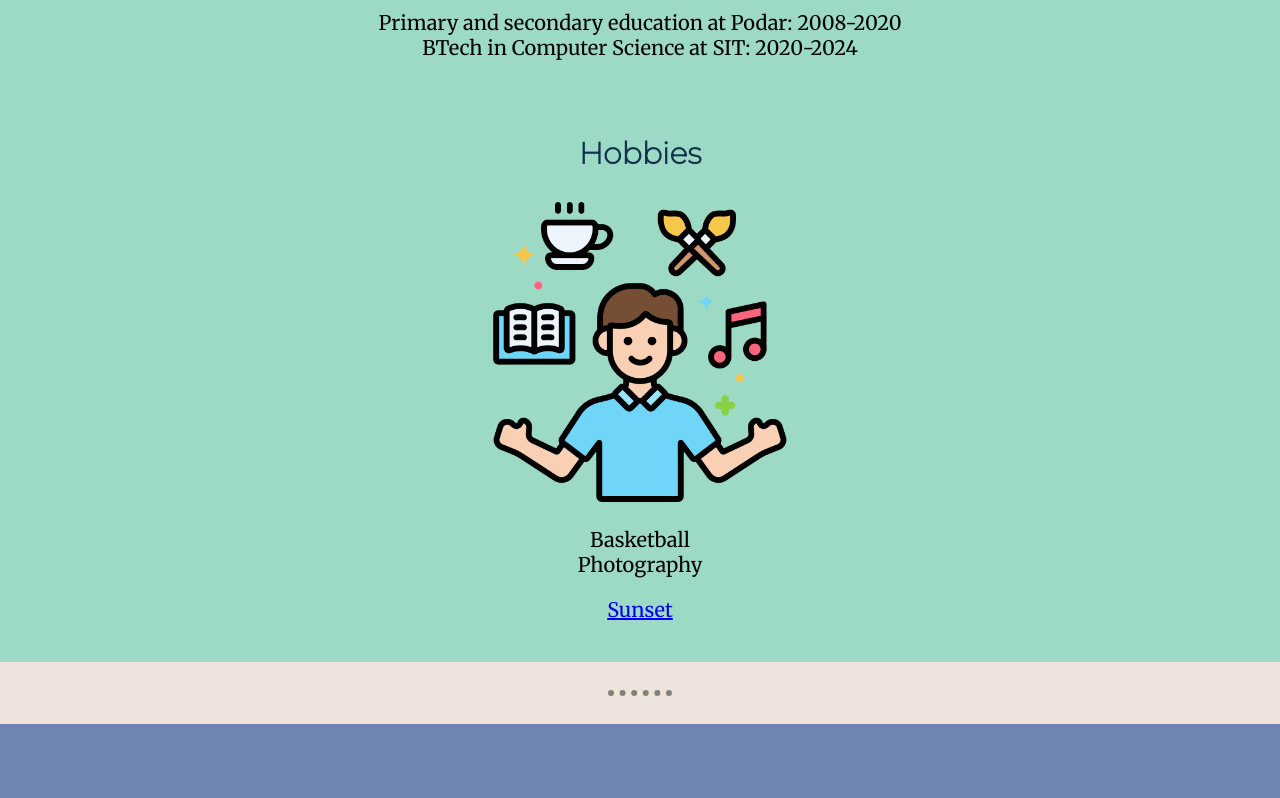
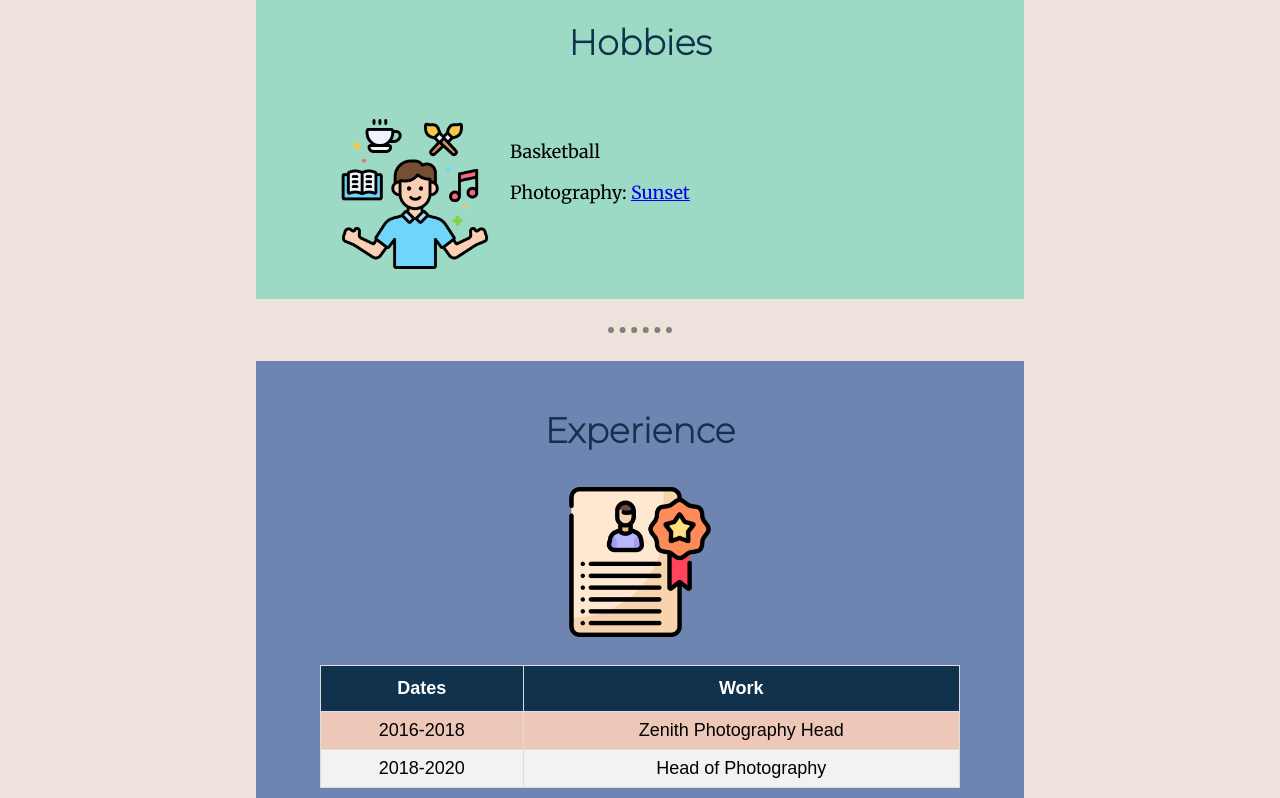
Before and after one commit to VardhJ/cv, a plain HTML site: page index.html in a window 1280 px wide. Shown: the part 1280-2078 px from the top of the page. Drawn offline with Linux system fonts and the light colour scheme.

Commit message:
Updated design

```diff
--- a/css/styles.css
+++ b/css/styles.css
@@ -7,7 +7,7 @@
     font-size: 18px;
   }
   .bg-img{
-    background-image: url(../images/sky.jpg);
+    background-image: url(../images/sky1.jpg);
     background-repeat: no-repeat;
     background-size: cover;
   }
@@ -17,7 +17,7 @@
     font-weight: 900;
     background: #0000009c;
     text-align: center;
-    font-size: 45px;
+    font-size: 5rem;
   }
   .profileheader1{
     margin-right: 0;
@@ -26,7 +26,7 @@
   }
   .intro {
     text-align: center;
-    font-size: 22px;
+    font-size: 1.5rem;
   }
   .profileheader2{
     background-color: #FA8072;
@@ -37,21 +37,23 @@
   }
   .education{
     background-color: #9DDAC6;
-    margin-left: 0;
-    margin-right: 0;
-    padding-top: 40px;
-    padding-bottom: 40px;
-    font-size: 20px;
-    text-align: center;
+    padding: 1% 5% 6% 5%;
+    font-size: 18px;
+    margin: auto;
+    width:50%;
+    text-align: left;
   }
   .experience{
     background-color: #6E85B2;
-    margin-left: 0;
-    margin-right: 0;
-    padding-top: 40px;
-    padding-bottom: 40px;
-    font-size: 20px;
+    padding: 1% 5% 6% 5%;
+    font-size: 18px;
+    margin: auto;
+    width:50%;
     text-align: center;
+  }
+  .icons1{
+    float:left;
+    padding: 20px;
   }
 
   body {
@@ -74,7 +76,7 @@
   h3{
     font-family: 'Montserrat', sans-serif;
     color: #11324D;
-    font-size: 30px;
+    font-size: 35px;
     text-align: center;
   }
   .profilepic {
--- a/index.html
+++ b/index.html
@@ -37,18 +37,24 @@
 
     <div class="education">
       <h3>Education</h3>
-      <img src="images/education.png" alt="education-img" height="300"/>
+      <img class="icons1"src="images/education.png" alt="education-img" height="150"/>
+      <br />
       <p>
-          Primary and secondary education at Podar: 2008-2020<br />
+          Primary and secondary education at Podar: 2008-2020
+      </p>
+      <p>
           BTech in Computer Science at SIT: 2020-2024
       </p><br />
-      <h3>Hobbies</h3>
-      <img src="images/hobbies.png" alt="hobbies-img" height="300"/>
-        <p>
-          Basketball<br />
-          Photography
-        </p>
-        <a href="hobbies.html">Sunset</a>
+      <h3><strong>Hobbies</strong></h3>
+      <img class="icons1"src="images/hobbies.png" alt="hobbies-img" height="150"/>
+      <br />
+      <p>
+        Basketball
+      </p>
+      <p>
+        Photography: <a href="hobbies.html">Sunset</a>
+      </p>
+
       <!-- Hyperlink to hobbies.html i.e sunset pic on new webpage:-->
     </div>
 
@@ -56,7 +62,7 @@
 
     <div class="experience">
       <h3>Experience</h3>
-      <img src="images/experience.png" alt="experience-img" height="300" />
+      <img src="images/experience.png" alt="experience-img" height="150" /><br /><br />
       <!-- Tables:-->
 
       <table class="tables">
@@ -78,8 +84,7 @@
       <br /><br />
       <!-- Tables Challenge:-->
       <h3>Skills</h3>
-      <img src="images/skills.png" alt="skills-img" height="300" />
-      <br />
+      <img src="images/skills.png" alt="skills-img" height="150" /><br /><br />
       <table class="tables">
         <tr>
           <td>Web development ⭐⭐⭐</td>
```
Also changed, not shown: images/sky1.jpg (added).
